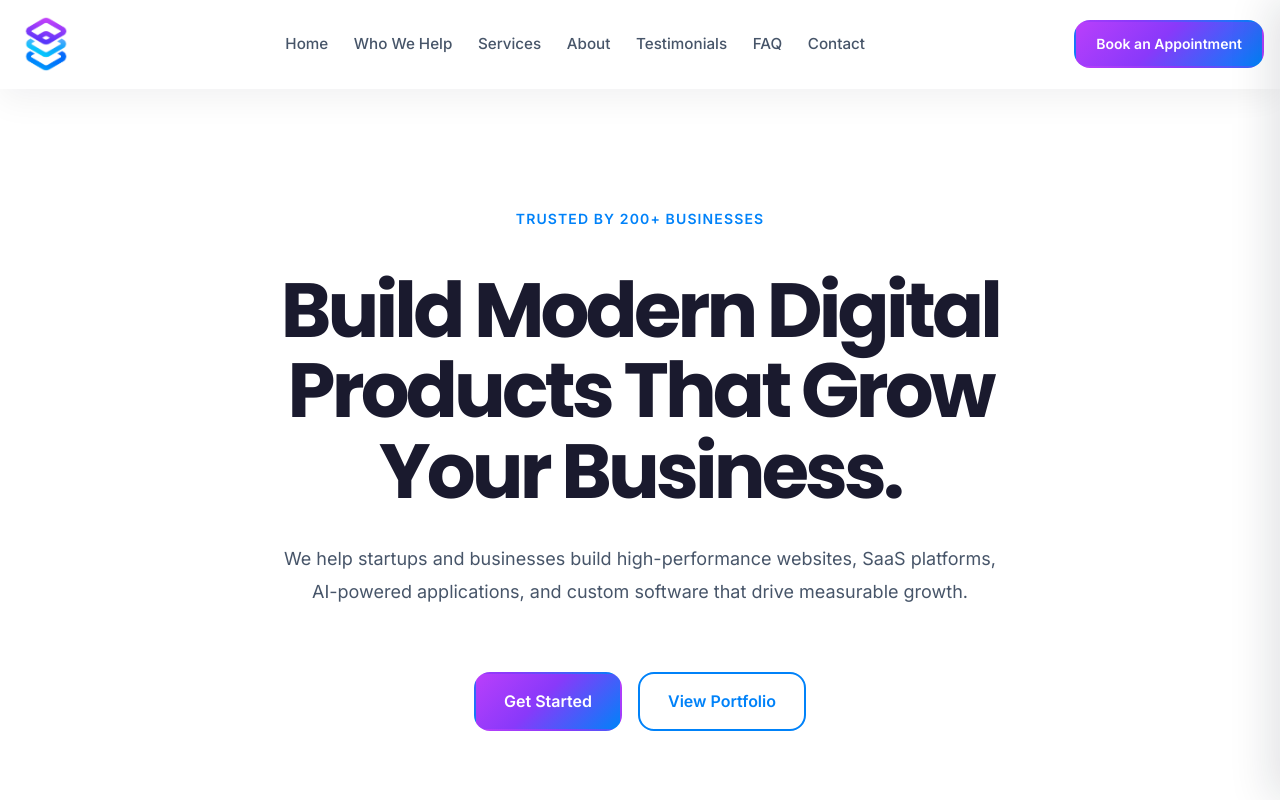
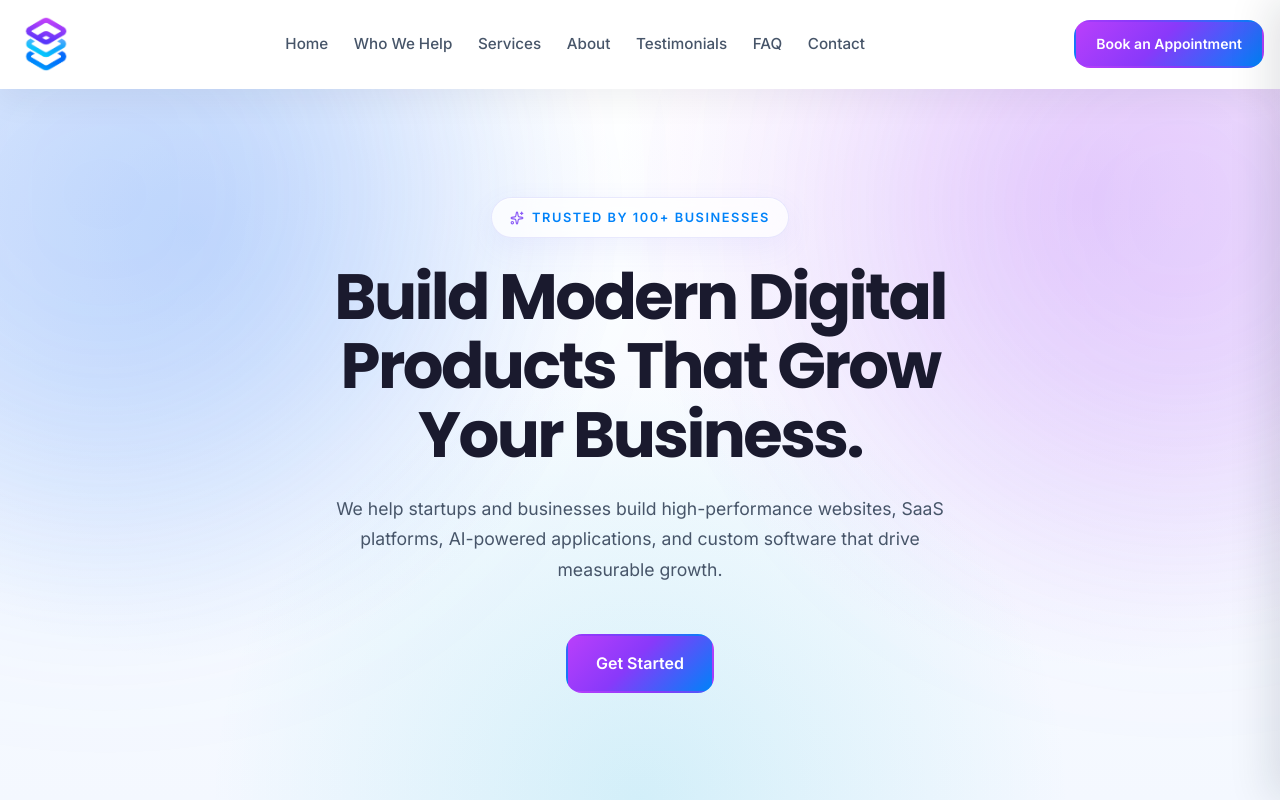
Before and after one commit to Scaalable-dev/scaalable, a React (Vite) app: page / in a window 1280 px wide. Shown: the top 800 px of the page. Built offline with nearby package versions, Linux system fonts and the light colour scheme.

Commit message:
fix(hero):redesign the hero section

```diff
--- a/src/components/sections/Hero/Hero.css
+++ b/src/components/sections/Hero/Hero.css
@@ -1,65 +1,175 @@
+/* ==========================================================================
+   HERO SECTION
+   ========================================================================== */
+
 .hero {
-  padding-top: calc(var(--navbar-height) + var(--space-6));
+  position: relative;
+  overflow: hidden;
+
+  min-height: calc(100vh - var(--navbar-height));
+
+  display: flex;
+  align-items: center;
+
+  padding-top: 2rem;
+  padding-bottom: 2rem;
+
+  isolation: isolate;
+
+  background:
+    radial-gradient(
+      circle at 15% 20%,
+      rgba(59, 130, 246, 0.18),
+      transparent 35%
+    ),
+    radial-gradient(
+      circle at 85% 15%,
+      rgba(168, 85, 247, 0.18),
+      transparent 38%
+    ),
+    radial-gradient(
+      circle at 50% 100%,
+      rgba(6, 182, 212, 0.14),
+      transparent 45%
+    ),
+    linear-gradient(180deg, #ffffff 0%, #f8fbff 55%, #f4f8ff 100%);
 }
 
+/* Blue Glow */
+
+.hero::before {
+  content: "";
+
+  position: absolute;
+
+  width: 650px;
+  height: 650px;
+
+  left: -220px;
+  top: -220px;
+
+  border-radius: 50%;
+
+  background: rgba(59, 130, 246, 0.18);
+
+  filter: blur(120px);
+
+  z-index: -2;
+}
+
+/* Purple Glow */
+
+.hero::after {
+  content: "";
+
+  position: absolute;
+
+  width: 600px;
+  height: 600px;
+
+  right: -200px;
+  top: -180px;
+
+  border-radius: 50%;
+
+  background: rgba(168, 85, 247, 0.16);
+
+  filter: blur(120px);
+
+  z-index: -2;
+}
+
+/* ==========================================================================
+   WRAPPER
+   ========================================================================== */
+
 .hero__wrapper {
+  width: 100%;
   max-width: 1200px;
+
   margin-inline: auto;
 }
 
+/* ==========================================================================
+   CONTENT
+   ========================================================================== */
+
 .hero__content {
-  max-width: 900px;
+  max-width: 920px;
 
   margin-inline: auto;
 
   display: flex;
   flex-direction: column;
   align-items: center;
+
   text-align: center;
 
-  gap: var(--space-8);
+  gap: 1.5rem;
 }
 
+/* ==========================================================================
+   TITLE
+   ========================================================================== */
+
 .hero__title {
-  font-size: clamp(3.75rem, 6vw, 5.5rem);
-  line-height: 1.05;
-  letter-spacing: -0.05em;
+  max-width: 18ch;
+
+  font-size: clamp(3.2rem, 5vw, 4.4rem);
+
+  line-height: 1.08;
+
+  letter-spacing: -0.04em;
+
   font-weight: 700;
 
   color: var(--color-text-primary);
-
-  max-width: 16ch;
 }
 
+/* ==========================================================================
+   DESCRIPTION
+   ========================================================================== */
+
 .hero__description {
-  max-width: 65ch;
+  max-width: 56ch;
 
-  font-size: 1.125rem;
-  line-height: 1.8;
+  font-size: 1.1rem;
+
+  line-height: 1.75;
 
   color: var(--color-text-secondary);
 }
 
+/* ==========================================================================
+   ACTIONS
+   ========================================================================== */
+
 .hero__actions {
   display: flex;
+
+  justify-content: center;
   align-items: center;
-  justify-content: center;
 
-  gap: var(--space-4);
+  gap: 1rem;
 
-  margin-top: var(--space-4);
+  margin-top: 0.5rem;
 
   flex-wrap: wrap;
 }
 
+/* ==========================================================================
+   STATS
+   ========================================================================== */
+
 .hero__stats {
-  margin-top: var(--space-10);
+  display: flex;
 
-  display: flex;
   justify-content: center;
   align-items: center;
 
-  gap: var(--space-12);
+  gap: 3rem;
+
+  margin-top: 2rem;
 
   flex-wrap: wrap;
 }
@@ -67,20 +177,64 @@
 .hero__stat {
   display: flex;
   flex-direction: column;
+
   align-items: center;
 
-  gap: var(--space-2);
+  gap: 0.4rem;
 }
 
 .hero__stat h3 {
+  color: var(--color-primary);
+
   font-size: 2rem;
-  font-weight: 700;
-
-  color: var(--color-primary);
 }
 
 .hero__stat span {
-  font-size: 0.95rem;
-
   color: var(--color-text-secondary);
 }
+
+/* ==========================================================================
+   RESPONSIVE
+   ========================================================================== */
+
+@media (max-width: 992px) {
+  .hero {
+    min-height: auto;
+
+    padding-block: 4rem;
+  }
+
+  .hero__title {
+    font-size: clamp(2.8rem, 7vw, 3.8rem);
+  }
+}
+
+@media (max-width: 768px) {
+  .hero {
+    padding-block: 3rem;
+  }
+
+  .hero__content {
+    gap: 1.25rem;
+  }
+
+  .hero__title {
+    font-size: clamp(2.4rem, 8vw, 3rem);
+
+    max-width: 14ch;
+  }
+
+  .hero__description {
+    font-size: 1rem;
+  }
+
+  .hero__actions {
+    width: 100%;
+
+    flex-direction: column;
+  }
+
+  .hero__actions > * {
+    width: 100%;
+  }
+}
--- a/src/components/sections/Hero/HeroContent.jsx
+++ b/src/components/sections/Hero/HeroContent.jsx
@@ -12,19 +12,22 @@ const HeroContent = () => {
       <p className="hero__description">{heroData.description}</p>
 
       <div className="hero__actions">
-        <Button>{heroData.primaryButton.text}</Button>
-
-        <Button variant="outline">{heroData.secondaryButton.text}</Button>
+        <a href={heroData.primaryButton.href}>
+          <Button>{heroData.primaryButton.text}</Button>
+        </a>
+        {/* <a href={heroData.secondaryButton.href}>
+          <Button variant="outline">{heroData.secondaryButton.text}</Button>
+        </a> */}
       </div>
 
-      <div className="hero__stats">
+      {/* <div className="hero__stats">
         {heroData.stats.map((item) => (
           <div className="hero__stat" key={item.label}>
             <h3>{item.value}</h3>
             <span>{item.label}</span>
           </div>
         ))}
-      </div>
+      </div> */}
     </div>
   );
 };
--- a/src/components/sections/Hero/heroData.js
+++ b/src/components/sections/Hero/heroData.js
@@ -1,5 +1,5 @@
 const heroData = {
-  badge: "Trusted by 200+ Businesses",
+  badge: "Trusted by 100+ Businesses",
 
   title: "Build Modern Digital Products That Grow Your Business.",
 
--- a/src/components/ui/Badge/Badge.css
+++ b/src/components/ui/Badge/Badge.css
@@ -6,66 +6,99 @@
   display: inline-flex;
   align-items: center;
   justify-content: center;
+  gap: 0.5rem;
 
-  border-radius: var(--radius-full);
+  padding: 0.55rem 1.15rem;
 
-  font-weight: var(--font-weight-semibold);
+  border-radius: 999px;
+
+  backdrop-filter: blur(18px);
+  -webkit-backdrop-filter: blur(18px);
+
+  border: 1px solid rgba(99, 102, 241, 0.14);
+
+  background: rgba(255, 255, 255, 0.72);
+
+  box-shadow:
+    0 10px 30px rgba(99, 102, 241, 0.08),
+    inset 0 1px 0 rgba(255, 255, 255, 0.65);
+
+  color: var(--color-brand-primary);
+
+  font-weight: 600;
+
   text-transform: uppercase;
-  letter-spacing: 0.08em;
+
+  letter-spacing: 0.12em;
 
   white-space: nowrap;
+
+  transition:
+    transform 250ms ease,
+    box-shadow 250ms ease,
+    background 250ms ease;
+}
+
+.badge:hover {
+  transform: translateY(-2px);
+
+  box-shadow:
+    0 18px 40px rgba(99, 102, 241, 0.12),
+    inset 0 1px 0 rgba(255, 255, 255, 0.75);
 }
 
 /* ==========================================================================
-   Sizes
+   ICON
+   ========================================================================== */
+
+.badge__icon {
+  flex-shrink: 0;
+
+  color: #8b5cf6;
+}
+
+/* ==========================================================================
+   SIZES
    ========================================================================== */
 
 .badge--sm {
-  padding: 0.25rem 0.75rem;
-  font-size: var(--font-size-xs);
+  font-size: 0.72rem;
 }
 
 .badge--md {
-  padding: 0.4rem 1rem;
-  font-size: var(--font-size-sm);
+  font-size: 0.8rem;
 }
 
 .badge--lg {
-  padding: 0.55rem 1.25rem;
-  font-size: var(--font-size-base);
+  font-size: 0.9rem;
 }
 
 /* ==========================================================================
-   Variants
+   VARIANTS
    ========================================================================== */
 
 .badge--primary {
-  background: var(--color-brand-100);
   color: var(--color-brand-primary);
 }
 
 .badge--secondary {
   background: var(--color-brand-primary);
-  color: var(--color-text-white);
+  color: white;
 }
 
 .badge--outline {
   background: transparent;
-  color: var(--color-brand-primary);
-  border: 1px solid var(--color-brand-primary);
+  border: 1px solid rgba(99, 102, 241, 0.3);
 }
 
 .badge--success {
-  background: var(--color-success-light);
   color: var(--color-success);
 }
 
 .badge--warning {
-  background: var(--color-warning-light);
   color: var(--color-warning);
 }
 
 .badge--error {
-  background: var(--color-error-light);
   color: var(--color-error);
 }
--- a/src/components/ui/Badge/Badge.jsx
+++ b/src/components/ui/Badge/Badge.jsx
@@ -1,3 +1,4 @@
+import { Sparkles } from "lucide-react";
 import "./Badge.css";
 
 const Badge = ({
@@ -5,6 +6,7 @@ const Badge = ({
   variant = "primary",
   size = "md",
   className = "",
+  icon = true,
   ...props
 }) => {
   const classes = ["badge", `badge--${variant}`, `badge--${size}`, className]
@@ -13,7 +15,8 @@ const Badge = ({
 
   return (
     <span className={classes} {...props}>
-      {children}
+      {icon && <Sparkles className="badge__icon" size={14} />}
+      <span>{children}</span>
     </span>
   );
 };
```
